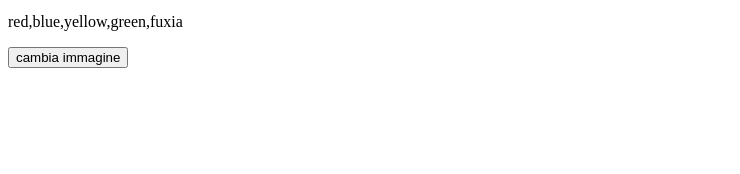
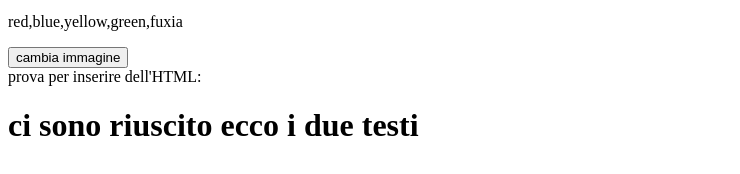
Before and after one commit to ValerioMik/vue-hello, a plain HTML site: page index.html in a window 1280 px wide. Shown: the part 408-582 px from the top of the page, without its empty margins (0-740 px from the left). Drawn offline with nearby package versions, Linux system fonts and the light colour scheme.

Commit message:
uso di v-html per inserire direttamente formato HTML

```diff
--- a/index.html
+++ b/index.html
@@ -15,6 +15,7 @@
        <input v-model="miaclss" placeholder="Inserisci un colore tra:">
        <p>red,blue,yellow,green,fuxia</p>
        <button @click="cambiaImg">cambia immagine</button>
+       <div v-html="testorand"></div>
     </div>
 
 
--- a/main.js
+++ b/main.js
@@ -9,7 +9,12 @@ var eseRcizio = new Vue({
     data: {
         message:'Questo nuovo  framework mi sta piacendo per ora',
         immagine:'https://unsplash.it/300/300?image=',
-        miaclss:'red'
+        miaclss:'red',
+        testorand :`
+        <span>prova per inserire dell'HTML:</span>
+        <h1>ci sono riuscito  ecco i due testi</h1>
+
+        `
     },
     methods:{
        cambiaImg: function(){
```
